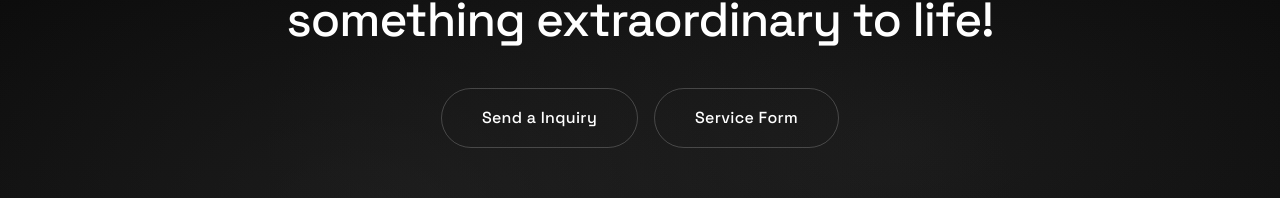
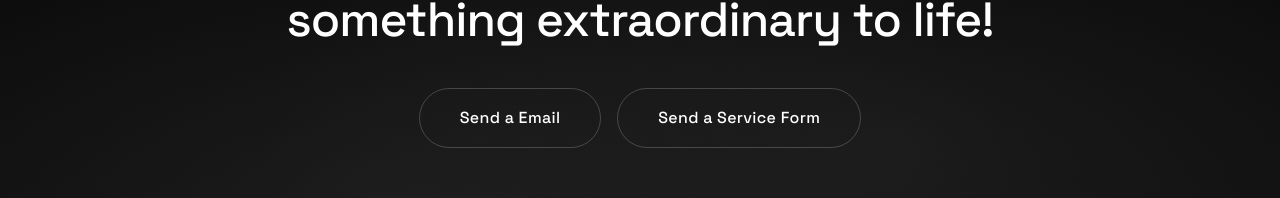
Before and after one commit to Babyama0901/Mel-Creatives-Graphic-Design-and-Multimedia-Services-Website, a plain HTML site: page index.html in a window 1280 px wide. Shown: the part 8065-8263 px from the top of the page. Drawn offline with Linux system fonts and the light colour scheme.

Commit message:
Update favicon and content

```diff
--- a/index.html
+++ b/index.html
@@ -12,6 +12,7 @@
     <link
         href="https://fonts.googleapis.com/css2?family=Outfit:wght@300;400;500;600;700&family=Space+Grotesk:wght@300;400;500;600;700&display=swap"
         rel="stylesheet">
+    <link rel="icon" type="image/svg+xml" href="Mel%20Creatives%20Favicon.svg">
     <link rel="stylesheet" href="styles.css">
     <script src="script.js" defer></script>
 </head>
@@ -545,9 +546,10 @@
                     extraordinary to life!</h2>
 
                 <div class="cta-group fade-in delay-2">
-                    <a href="mailto:melcreatives39@gmail.com" class="btn btn-outline-dark cta-btn">Send a Inquiry</a>
+                    <a href="mailto:melcreatives39@gmail.com" class="btn btn-outline-dark cta-btn">Send a Email</a>
                     <a href="https://docs.google.com/forms/d/e/1FAIpQLSf4rSwsl5LimIEOzUa9K4RfxdIcKXD6KKOMglzXuz2yeNUulw/viewform?usp=dialog"
-                        class="btn btn-outline-dark cta-btn" target="_blank" rel="noopener noreferrer">Service Form</a>
+                        class="btn btn-outline-dark cta-btn" target="_blank" rel="noopener noreferrer">Send a Service
+                        Form</a>
                 </div>
 
                 <div class="social-icons fade-in delay-3">
```
Also changed, not shown: Mel Creatives Favicon.svg (added), recent-1.jpg (deleted), recent-2.jpg (deleted), recent-3.jpg (deleted), recent-4.jpg (deleted), recent-5.jpg (deleted).
